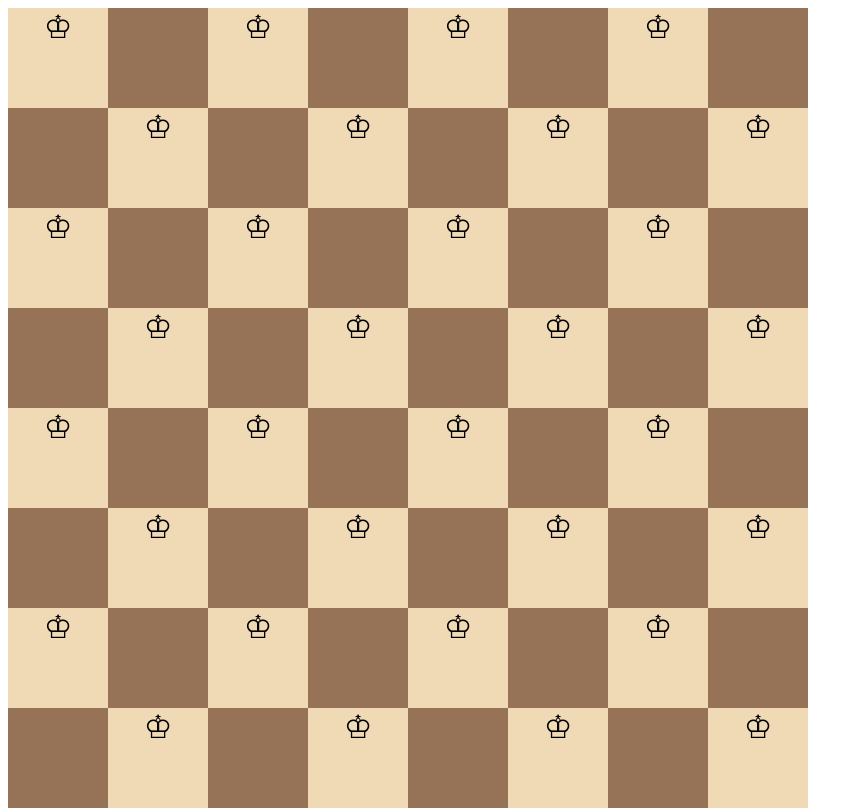
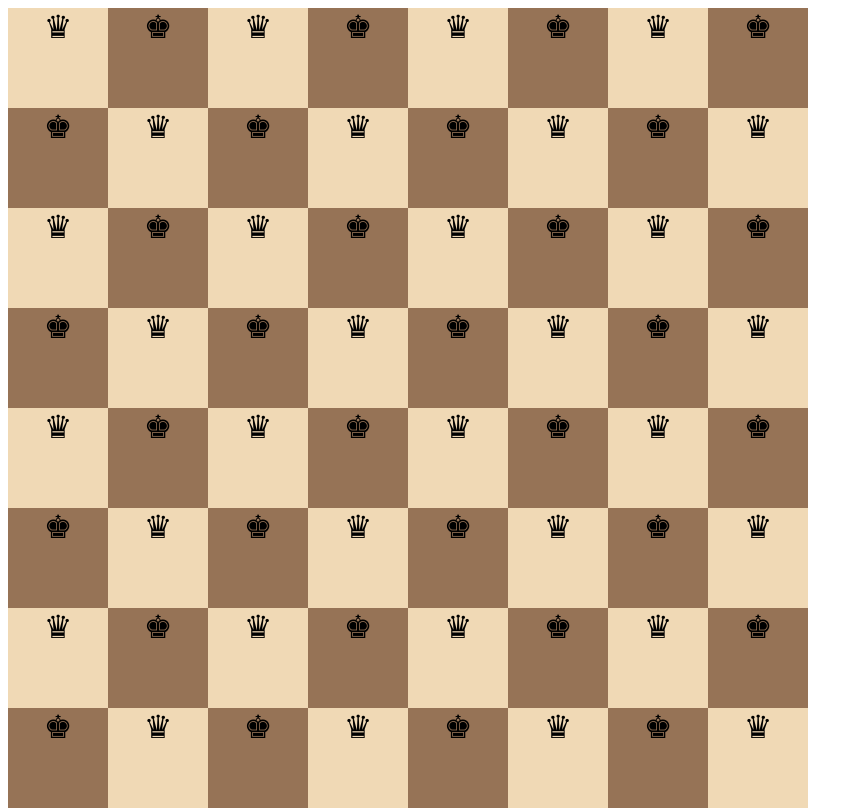
Before and after one commit to AlexandraTKO/HTML-CSS-JS-Beginner-Exercises, a plain HTML site: page index.html in a window 1280 px wide. Shown: the whole page, without its empty margins (0-863 px from the left). Drawn offline with Linux system fonts and the light colour scheme.

Commit message:
Add style effects for .black

```diff
--- a/index.html
+++ b/index.html
@@ -18,7 +18,7 @@
     }
 
     .white::before {
-  content: "♔";
+  content: "♛";
   font-size: 2rem;
   display: flex;
   justify-content: center;
@@ -30,6 +30,14 @@
       width: 100px;
       height: 100px;
     }
+
+    .black::before {
+  content: "♚";
+  font-size: 2rem;
+  display: flex;
+  justify-content: center;
+  align-items: center;
+}
 
     .white:hover, .black:hover {
   outline: 3px solid #000000;
```
